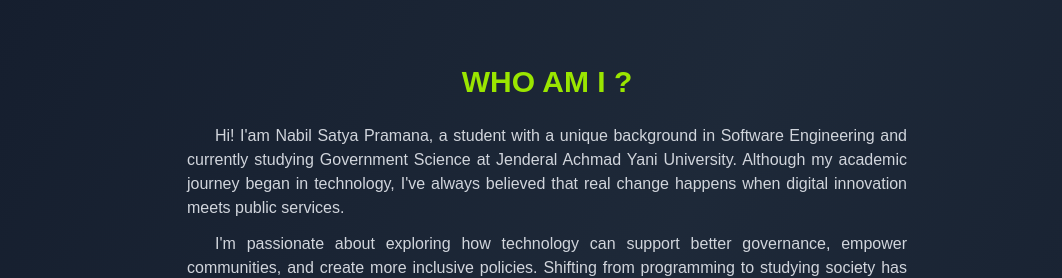
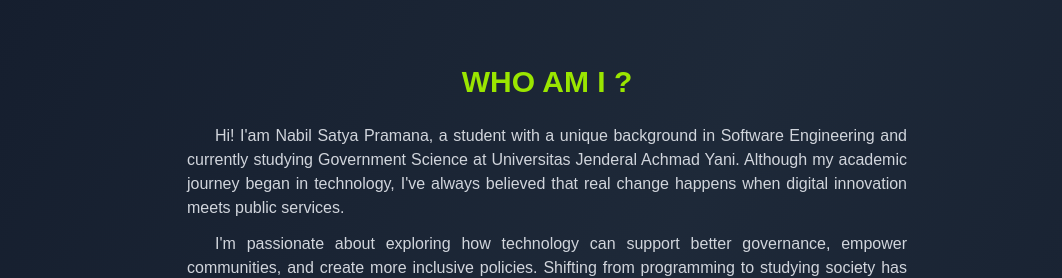
Before and after one commit to BielssNabil/Biels-Gallery, a Next.js app: page / in a window 1280 px wide. Shown: the part 800-1078 px from the top of the page, without its empty margins (93-1155 px from the left). Built offline with nearby package versions, Linux system fonts and the light colour scheme.

Commit message:
change university to universitas

```diff
--- a/src/pages/components/AboutCom.tsx
+++ b/src/pages/components/AboutCom.tsx
@@ -24,7 +24,7 @@ const AboutCom = () => {
           isInView ? "animate-fade-slide-up" : ""
         }`}
       >
-        Hi! I&apos;am Nabil Satya Pramana, a student with a unique background in Software Engineering and currently studying Government Science at Jenderal Achmad Yani University. Although my academic journey began in technology, I&apos;ve always believed that real change happens when digital innovation meets public services.
+        Hi! I&apos;am Nabil Satya Pramana, a student with a unique background in Software Engineering and currently studying Government Science at Universitas Jenderal Achmad Yani. Although my academic journey began in technology, I&apos;ve always believed that real change happens when digital innovation meets public services.
       </p>
       <p
         className={`text-gray-300 mb-3 text-justify indent-7 ${
```
